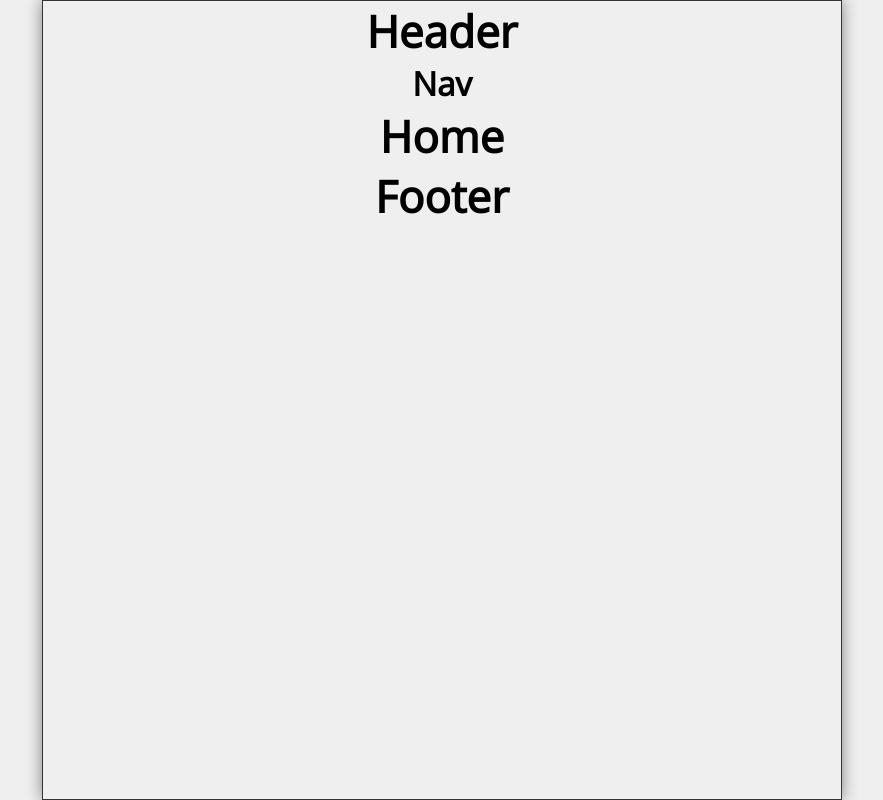
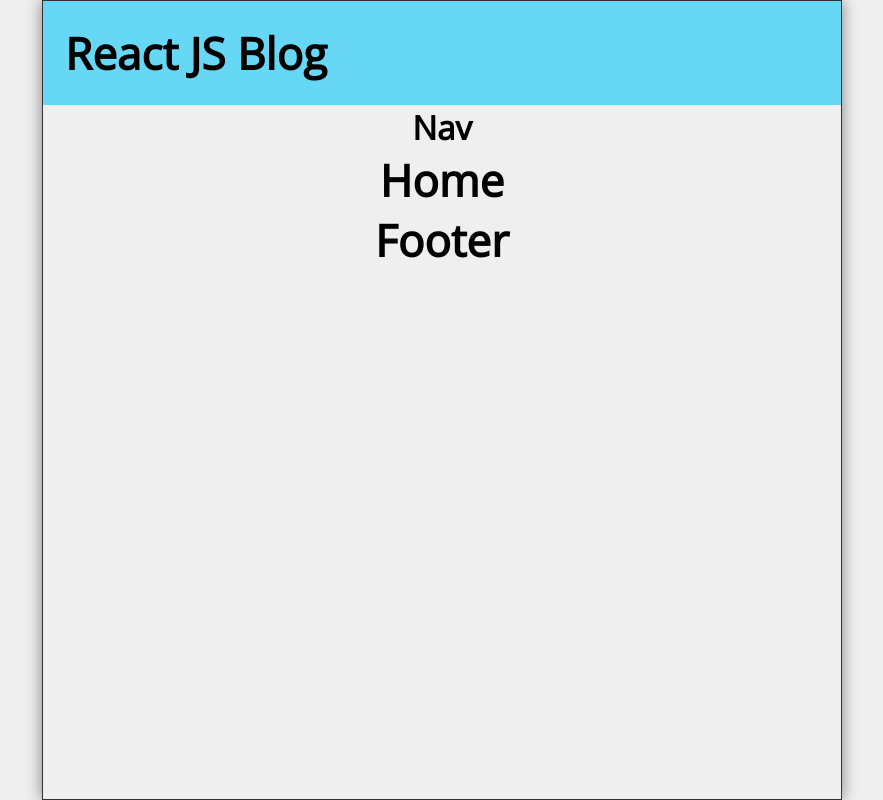
Before and after one commit to Samtaklimi87/ReactRouter, a React (Create React App) app: page / in a window 1280 px wide. Shown: the whole page, without its empty margins (198-1081 px from the left). Built offline with nearby package versions, Linux system fonts and the light colour scheme.

Commit message:
adding title props to Header component and passing a title by Header component in App js

```diff
--- a/src/App.js
+++ b/src/App.js
@@ -12,7 +12,7 @@ import { useState, useEffect } from "react";
 function App() {
   return (
     <div className="App">
-      <Header />
+      <Header title='React JS Blog' />
       <Nav />
       <Routes>
         <Route exact path="/" element={<Home />} />
--- a/src/Header.js
+++ b/src/Header.js
@@ -1,9 +1,9 @@
 import React from "react";
 
-const Header = () => {
+const Header = ({title}) => {
   return (
-    <header>
-      <h1>Header</h1>
+    <header className="Header">
+      <h1>{title}</h1>
     </header>
   );
 };
```
